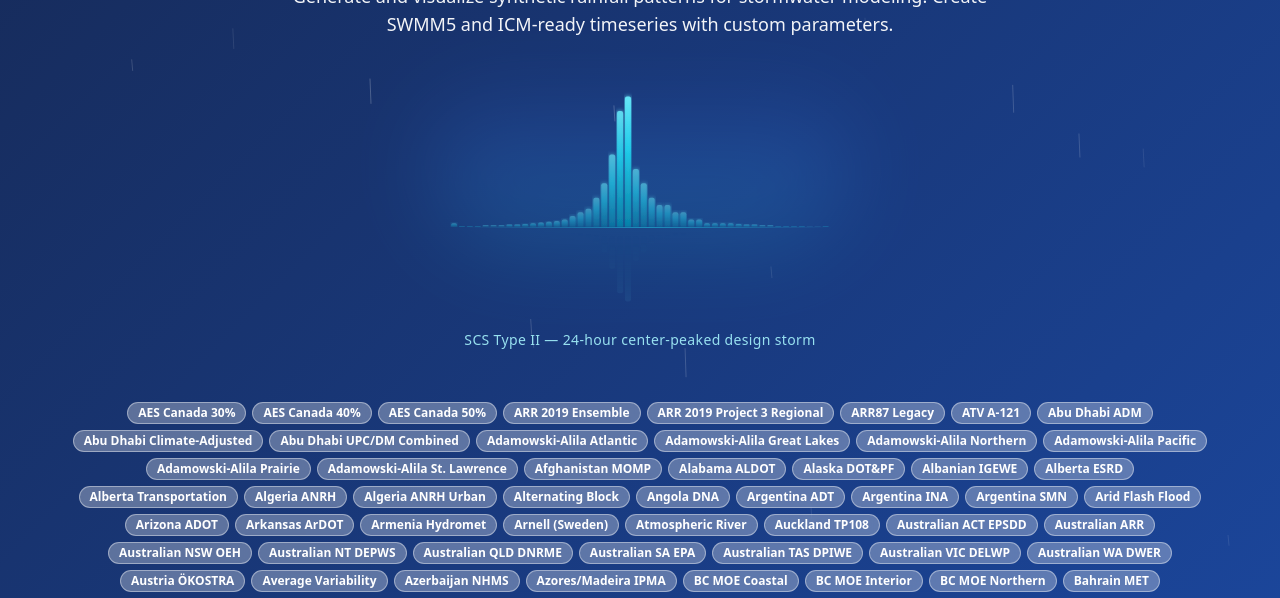
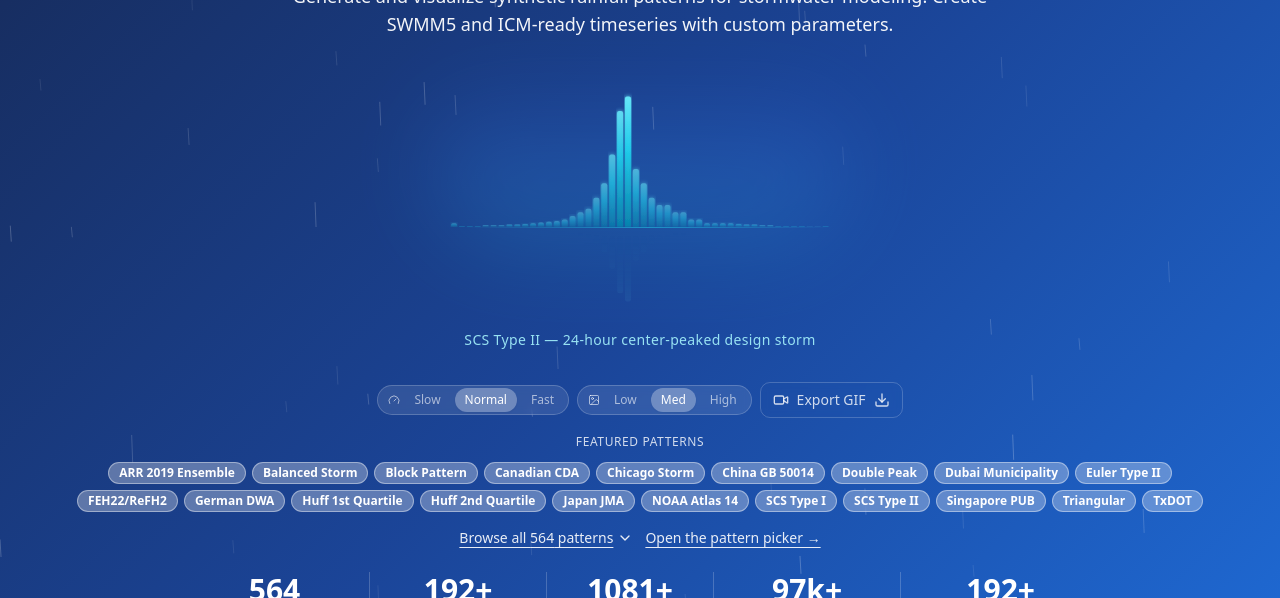
Before and after one commit to SWMMEnablement/rain-canvas-studio, a React (Vite) app: page / in a window 1280 px wide. Shown: the part 130-728 px from the top of the page. Built offline with nearby package versions, Linux system fonts and the light colour scheme; no server answers; the HTML template or start-up script is replaced by a standard one.

Commit message:
Changes
Co-authored-by: dickinsonre <5599939+dickinsonre@users.noreply.github.com>

```diff
--- a/src/pages/Index.tsx
+++ b/src/pages/Index.tsx
@@ -668,17 +668,29 @@ const Index = () => {
           </p>
 
           {/* Hero Hyetograph Preview */}
-          <div ref={heroRef} className="mt-8 mb-4 inline-block px-4 pb-4 pt-2">
-            <HeroHyetograph patternName={heroPattern} />
-            <p className="text-sm font-medium tracking-wide text-cyan-200/90 mt-3 text-center transition-all duration-300">
-              {getHeroPatternLabel(heroPattern)}
-            </p>
+          <div className="mt-8 mb-2 flex flex-col items-center">
+            <div ref={heroRef} className="inline-block px-4 pb-4 pt-2">
+              <HeroHyetograph patternName={heroPattern} />
+              <p className="text-sm font-medium tracking-wide text-cyan-200/90 mt-3 text-center transition-all duration-300">
+                {getHeroPatternLabel(heroPattern)}
+              </p>
+            </div>
+
+            {/* Animation & GIF controls, next to the animation they control */}
+            <HeroGifExport
+              patternNames={PATTERN_BADGES}
+              onPatternChange={(name) => setHeroPattern(name || undefined)}
+              captureRef={heroRef}
+            />
           </div>
 
-          {/* Pattern Badges */}
+          {/* Featured Pattern Badges */}
           <div className="relative mt-4 max-w-6xl mx-auto">
-            <div className="flex flex-wrap justify-center gap-1.5 max-h-[200px] sm:max-h-[300px] lg:max-h-none overflow-y-auto px-2 py-1 scrollbar-thin">
-              {PATTERN_BADGES.map((name) => (
+            <p className="text-xs uppercase tracking-wider opacity-80 mb-2">
+              {showAllBadges ? `All ${PATTERN_BADGES.length} patterns` : "Featured patterns"}
+            </p>
+            <div className={`flex flex-wrap justify-center gap-1.5 px-2 py-1 scrollbar-thin ${showAllBadges ? "max-h-[220px] sm:max-h-[320px] overflow-y-auto" : ""}`}>
+              {(showAllBadges ? PATTERN_BADGES : FEATURED_BADGES).map((name) => (
                 <Badge
                   key={name}
                   variant="secondary"
@@ -693,15 +705,31 @@ const Index = () => {
                 </Badge>
               ))}
             </div>
-            <div className="lg:hidden pointer-events-none absolute bottom-0 left-0 right-0 h-8 bg-gradient-to-t from-[hsl(220,70%,35%)] to-transparent" />
+            <div className="mt-3 flex flex-wrap items-center justify-center gap-3">
+              <button
+                type="button"
+                onClick={() => setShowAllBadges((v) => !v)}
+                className="inline-flex items-center gap-1 text-sm underline underline-offset-4 opacity-90 hover:opacity-100"
+                aria-expanded={showAllBadges}
+              >
+                {showAllBadges ? (
+                  <>Show featured only <ChevronUp className="w-4 h-4" /></>
+                ) : (
+                  <>Browse all {PATTERN_BADGES.length} patterns <ChevronDown className="w-4 h-4" /></>
+                )}
+              </button>
+              <button
+                type="button"
+                onClick={() => {
+                  setActiveTab("generator");
+                  setTimeout(() => document.getElementById("storm-wizard")?.scrollIntoView({ behavior: "smooth", block: "start" }), 100);
+                }}
+                className="inline-flex items-center gap-1 text-sm underline underline-offset-4 opacity-90 hover:opacity-100"
+              >
+                Open the pattern picker →
+              </button>
+            </div>
           </div>
-
-          {/* GIF Export */}
-          <HeroGifExport
-            patternNames={PATTERN_BADGES}
-            onPatternChange={(name) => setHeroPattern(name || undefined)}
-            captureRef={heroRef}
-          />
 
           {/* Statistics Counters */}
           {(() => {
```
